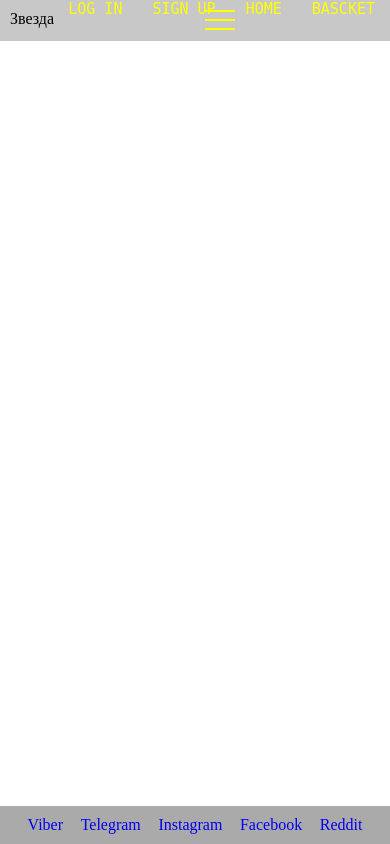
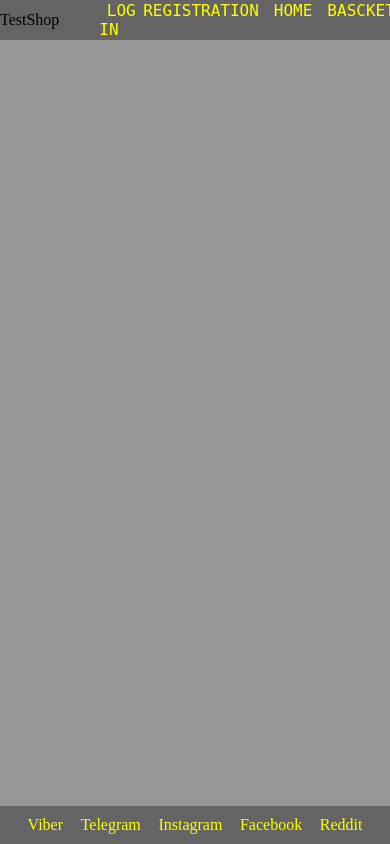
Before and after one commit to BogdanVR666/TestSite, a Django app: template TestSite/templates/home/index.html in a window 390 px wide. Run offline with Django 3.2, Linux system fonts and the light colour scheme; the template is opened without the code that fills it, so the values that code supplies are empty.

Commit message:
v0.0.1.2

```diff
--- a/TestSite/apps/home/static/css/style.css
+++ b/TestSite/apps/home/static/css/style.css
@@ -2,7 +2,7 @@
     height: 100%;
     margin: 0 0;
     padding: 0 0;
-    background-color: #fff;
+    background-color: rgb(150, 150, 150);
 }
 a {
     text-decoration: none;
@@ -13,88 +13,80 @@
     flex-direction: column;
 }
 .header {
-    display: flex;
-    justify-content: space-between;
-    padding: 10px;
     position: fixed;
     width: 100%;
-    height: 21px;
-    z-index: 5;
+    left: 0;
+    top: 0;
+    z-index: 15;
 }
-header::before {
+.header::before {
     content: '';
     position: absolute;
     top: 0;
     left: 0;
     width: 100%;
     height: 100%;
-    background-color: rgb(200, 200, 200);
+    background-color: rgb(100, 100, 100);
 }
-.header__name, .header__item {
-    flex: 1 1 50%;
+.header__body {
     position: relative;
-    z-index: 2;
+    display: flex;
+    justify-content: space-between;
+    height: 40px;
+    align-items: center;
 }
-.header__links {
+.header__list {
     display: flex;
-    justify-content: flex-end;
+}
+.header__list li {
+    list-style: none;
 }
 .header__link {
     font-family: 'Ubuntu', monospace;
-    color: rgb(194, 0, 194);
-    font-size: 15px;
     text-transform: uppercase;
-    padding: 0 10px;
-    margin: 0 5px;
-    border-radius: 2px;
-    background-color: #ff0;
+    color: #ff0;
+    margin: 0 7.5px;
 }
 @media (max-width: 767px) {
-    .header__menu {
+    .header__burger {
         display: block;
         position: relative;
         width: 30px;
         height: 20px;
     }
-    .header__menu::before, .header__menu::after {
+    .header__burger::before,
+    .header__burger::after {
         content: '';
-        background-color: #ff0;
         position: absolute;
+        color: #ff0;
         width: 100%;
         height: 2px;
         left: 0;
     }
-    .header__menu span {
-        background-color: #ff0;
+    .header__burger::before {
+        top: 0;
+    }
+    .header__burger::after {
+        bottom: 0;
+    }
+    .header__burger span {
         position: absolute;
+        color: #ff0;
         width: 100%;
         height: 2px;
         left: 0;
-        top: 9px;
     }
-    .header__menu::before {
-        top: 0;
-    }
-    .header__menu::after {
-        bottom: 0;
-    }
-    .header__links {
-        position: fixed;
-        top: 0;
-        left: 0;
-        width: 100%;
-        height: 100%;
-        /* background-color: #f00; */
-        z-index: 1;
-    }
-    .header__link {
-        color: yellow;
-        background-color: rgba(0, 0, 0, 0);
-    }
+}
+.header__burger span {
+    position: absolute;
+    color: #ff0;
+    width: 100%;
+    height: 2px;
+    left: 0;
 }
 main {
     flex: 1 1 auto;
-    margin-bottom: 15px;
+    margin: 10px;
 }
 .product__wrapper {
     padding-top: 40px;
@@ -103,13 +95,19 @@
     justify-content: space-between;
 }
 .product__item {
-    margin: 5px 5px;
+    margin: 10px 5px;
     flex: 0 1 48%;
-    background-color: rgb(232, 138, 255);
+    color: #ff0;
+    background-color: rgb(100, 100, 100);
+}
+.product__body {
+    display: flex;
+    flex-direction: column;
 }
 .product__title {
     text-align: center;
     padding: 5px;
+    color: #000;
     background-color: #ff0;
 }
 .product__description {
@@ -119,13 +117,17 @@
 .product__price {
     padding: 5px;
     text-align: right;
+    color: rgb(225, 225, 225);
 }
 footer {
     display: flex;
     justify-content: space-evenly;
     padding: 10px;
     text-align: center;
-    background-color: #aaaaaa;
+    background-color: rgb(100, 100, 100);
+}
+.footer__link {
+    color: #ff0;
 }
 #Telegram {
     transition: all .5s;
--- a/TestSite/templates/home/index.html
+++ b/TestSite/templates/home/index.html
@@ -10,16 +10,22 @@
 <body>
     <div class="wrapper">
         <header class="header">
-            <div class="header__name">Звезда</div>
-            <div class="header__item">
-                <div class="header__menu">
+            <div class="container">
+                <div class="header__body">
+                    <div class="header__logo">
+                        <div class="header__title">TestShop</div>
+                    </div>
+                    <div class="header__burger">
                         <span></span>
                     </div>
-                <div class="header__links">
-                    <a href='#' class="header__link">log in</a>
-                    <a href='#' class="header__link">sign up</a>
-                    <a href='#' class="header__link">home</a>
-                    <a href='#' class="header__link">bascket</a>
+                    <div class="header__menu">
+                        <ul class="header__list">
+                            <li><a href="#" class="header__link">log in</a></li>
+                            <li><a href="#" class="header__link">registration</a></li>
+                            <li><a href="#" class="header__link">home</a></li>
+                            <li><a href="#" class="header__link">bascket</a></li>
+                        </ul>
+                    </div>
                 </div>
             </div>
         </header>
@@ -27,9 +33,11 @@
             <div class="product__wrapper">
                 {% for i in profit_products %}
                     <div class="product__item">
+                        <div class="product__body">
                             <div class="product__title">{{i.title}}</div>
                             <div class="product__description">{{i.description}}</div>
                             <div class="product__price">{{i.price}} грн</div>
+                        </div>
                     </div>
                 {% endfor %}
             </div>
```
Lines whose indentation alone changed are shown as unchanged.
